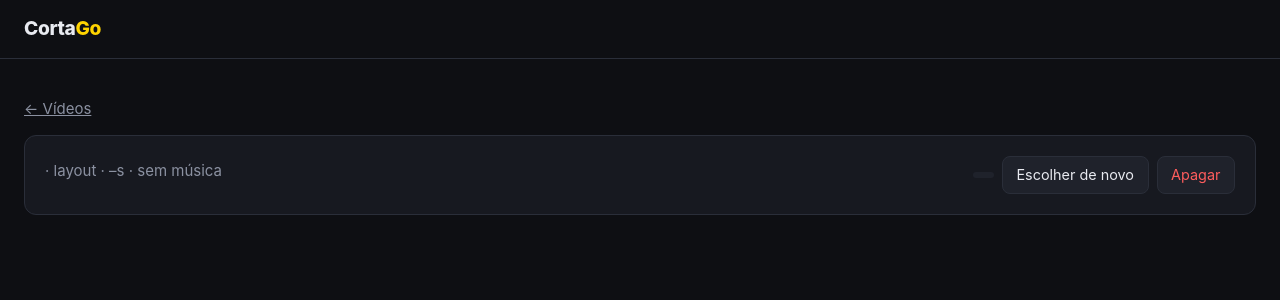
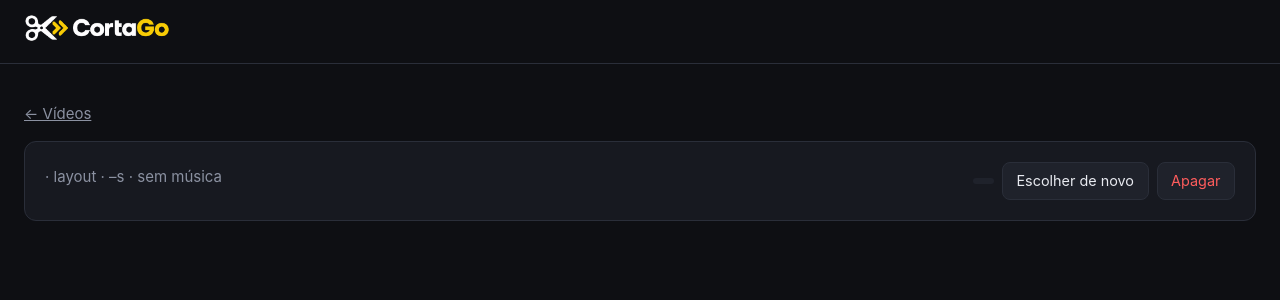
Before and after one commit to MuriloTeshima/cortago, a FastAPI app: page /jobs/1 in a window 1280 px wide. Shown: the top 300 px of the page. Run offline with FastAPI, Linux system fonts and the light colour scheme; parts of the project's set-up code (start-up, migrations or seed data) failed here and were passed over.

Commit message:
feat: identidade visual do CortaGo (logo, favicon e ícones)
- Logo no cabeçalho da interface, com o fundo removido (o original veio
  com fundo escuro pintado) preservando as bordas suaves
- Logo no topo do README, com uma versão para o tema escuro e outra para
  o tema claro do GitHub (tesoura e "Corta" em grafite)
- favicon.ico (16/32/48), ícone 32 px, apple-touch-icon e ícone 512 px
- Originais gerados no ChatGPT guardados em docs/assets

Co-Authored-By: Claude Opus 5.5 <noreply@anthropic.com>

```diff
--- a/src/cortago/web/static/style.css
+++ b/src/cortago/web/static/style.css
@@ -29,8 +29,8 @@ h3 { font-size: 1rem; margin: 0.25rem 0; }
 code { font-size: 0.85em; word-break: break-word; }
 
 .topbar { border-bottom: 1px solid var(--border); padding: 0.9rem 1.5rem; }
-.brand { font-weight: 800; font-size: 1.2rem; text-decoration: none; letter-spacing: -0.02em; }
-.brand span { color: var(--accent); }
+.brand { display: inline-flex; align-items: center; }
+.brand img { height: 28px; width: auto; display: block; }
 .container { max-width: 1280px; margin: 0 auto; padding: 1.5rem; }
 
 .muted { color: var(--muted); }
--- a/src/cortago/web/templates/base.html
+++ b/src/cortago/web/templates/base.html
@@ -4,13 +4,17 @@
   <meta charset="utf-8">
   <meta name="viewport" content="width=device-width, initial-scale=1">
   <title>{% block title %}CortaGo{% endblock %}</title>
+  <link rel="icon" href="/static/brand/favicon.ico" sizes="any">
+  <link rel="icon" type="image/png" href="/static/brand/icon-32.png" sizes="32x32">
+  <link rel="apple-touch-icon" href="/static/brand/apple-touch-icon.png">
+  <meta name="theme-color" content="#0E0F13">
   <link rel="stylesheet" href="/static/style.css">
   <script src="https://unpkg.com/htmx.org@2.0.4" defer></script>
   <script src="/static/app.js" defer></script>
 </head>
 <body>
   <header class="topbar">
-    <a href="/" class="brand">Corta<span>Go</span></a>
+    <a href="/" class="brand"><img src="/static/brand/logo.png" alt="CortaGo" height="28"></a>
   </header>
   <main class="container">
     {% block content %}{% endblock %}
```
Also changed, not shown: tests/test_web.py (+8 -0 lines), CHANGELOG.md, README.md, src/cortago/web/static/brand/apple-touch-icon.png (added), src/cortago/web/static/brand/favicon.ico (added), src/cortago/web/static/brand/icon-32.png (added), src/cortago/web/static/brand/icon-512.png (added), src/cortago/web/static/brand/logo.png (added), 4 other files.
